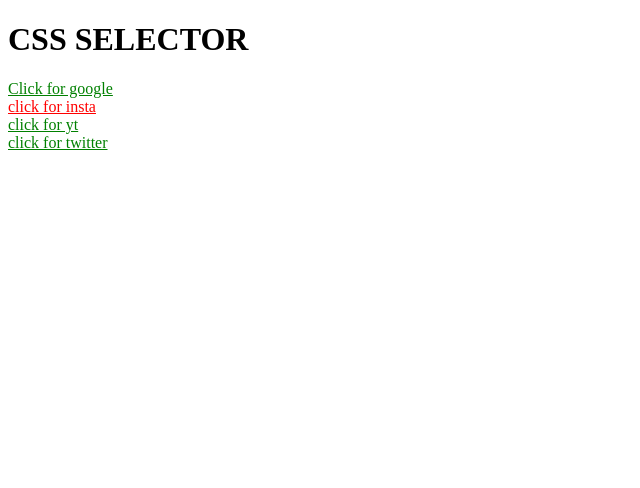
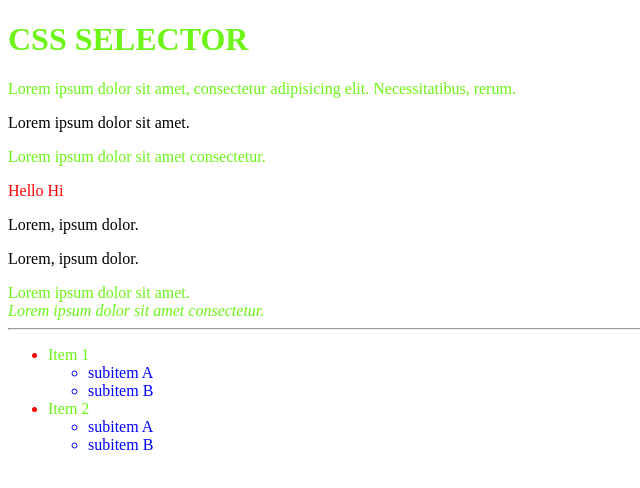
Before and after one commit to callbackhell-1/CSS, a plain HTML site: page Basic-css/index.html in a window 1280 px wide. Shown: the whole page, without its empty margins (0-640 px from the left). Drawn offline with Linux system fonts and the light colour scheme.

Commit message:
chld and descen

```diff
--- a/Basic-css/index.html
+++ b/Basic-css/index.html
@@ -9,8 +9,38 @@
   </head>
   <body>
     <h1>CSS SELECTOR</h1>
+    <p class="custom">
+      Lorem ipsum dolor sit amet, consectetur adipisicing elit. Necessitatibus,
+      rerum.
+    </p>
+    <p>Lorem ipsum dolor sit amet.</p>
+    <span>Lorem ipsum dolor sit amet consectetur. <p>Hello Hi</p> </span>
+    <p>Lorem, ipsum dolor.</p>
+    <p>Lorem, ipsum dolor.</p>
 
-    <a href="#">Click for google</a><br>
-    <a href="insta">click for insta</a><br><a href="#">click for yt</a><br><a href="#">click for twitter</a>
-  </body>
+    <div>Lorem ipsum dolor sit amet.</div>
+<em>Lorem ipsum dolor sit amet consectetur.</em>
+
+<hr>
+
+<ul>
+  <li>
+    <div>Item 1</div>
+    <ul>
+      <li>subitem A</li>
+      <li>subitem  B</li>
+    </ul>
+  </li>
+
+
+  <li>
+    <div>Item 2</div>
+    <ul>
+      <li>subitem A</li>
+      <li>subitem  B</li>
+    </ul>
+  </li>
+</ul>
+
+</body>
 </html>
--- a/Basic-css/style.css
+++ b/Basic-css/style.css
@@ -51,12 +51,42 @@ p{
 
 /* comment  */
 
-a{
+/* a{
   color: green;
-}
+} */
 
 /* Attritube selector */
 
-a[href="insta"]{
+/* a[href="insta"]{
   color:red;
+} */
+
+div,
+h1,
+span,
+em {
+  color: aqua;
 }
+
+/* child selector  */
+
+span > p{
+  color:red
+}
+
+/* we can include class and id also */
+div,
+h1,
+span,
+em,.custom, #idName{
+  color: rgb(109, 245, 24);
+}
+
+li{
+  color:red
+}
+/* Desendent combinator */
+
+li li{
+  color:blue
+}
```
